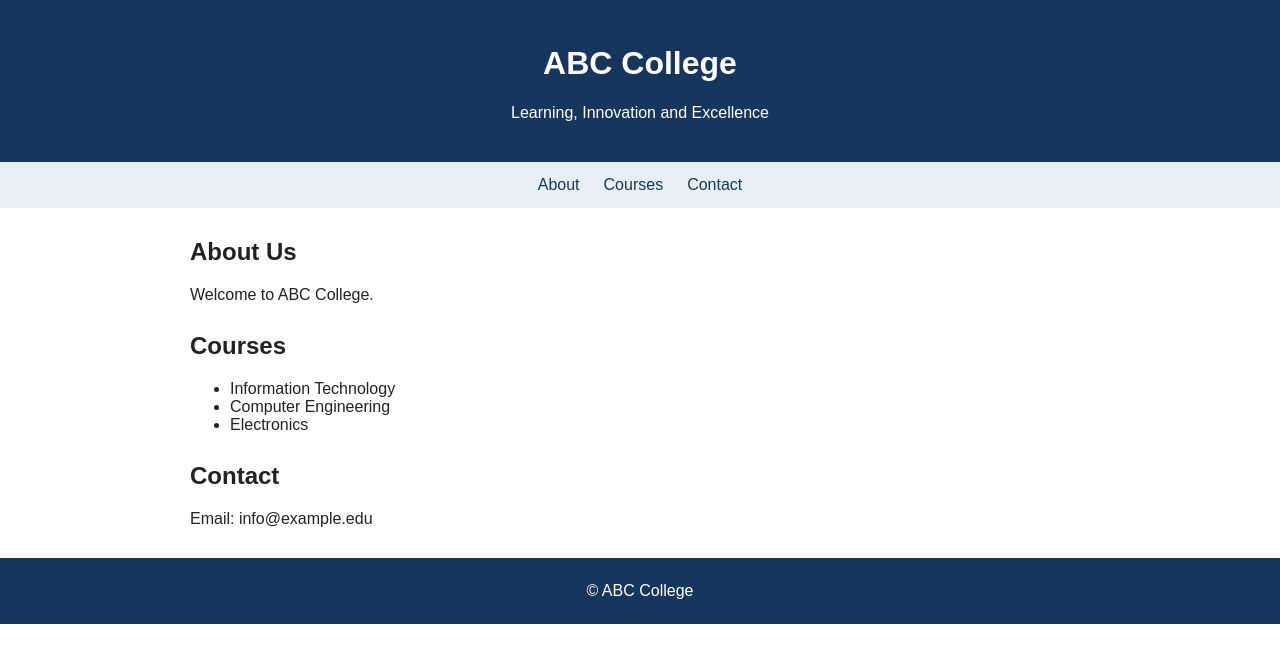
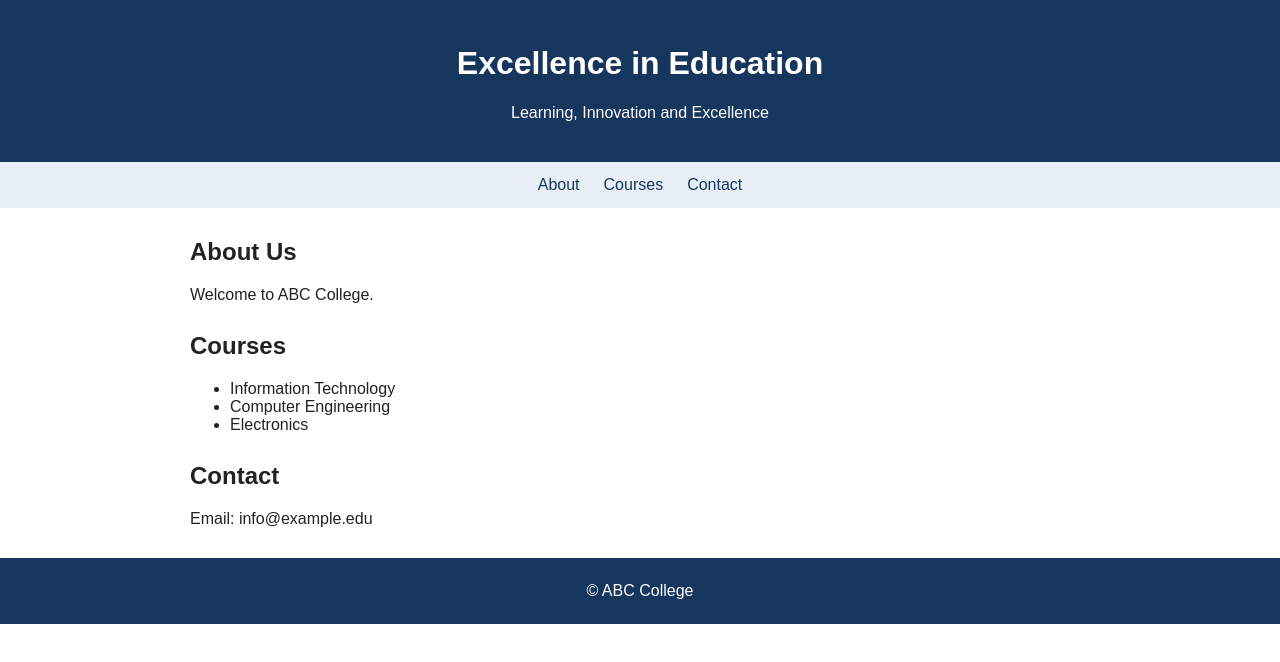
Before and after one commit to cithsurs/CollegeWebsite, a plain HTML site: page index.html in a window 1280 px wide. Drawn offline with Linux system fonts and the light colour scheme.

Commit message:
Update college website

```diff
--- a/index.html
+++ b/index.html
@@ -2,7 +2,7 @@
 <html lang="en">
 <head><meta charset="UTF-8"><meta name="viewport" content="width=device-width, initial-scale=1">
 <title>College Website</title><link rel="stylesheet" href="style.css"></head>
-<body><header><h1>ABC College</h1><p>Learning, Innovation and Excellence</p></header>
+<body><header><h1>Excellence in Education </h1><p>Learning, Innovation and Excellence</p></header>
 <nav><a href="#about">About</a><a href="#courses">Courses</a><a href="#contact">Contact</a></nav>
 <main><section id="about"><h2>About Us</h2><p>Welcome to ABC College.</p></section>
 <section id="courses"><h2>Courses</h2><ul><li>Information Technology</li><li>Computer Engineering</li><li>Electronics</li></ul></section>
```
